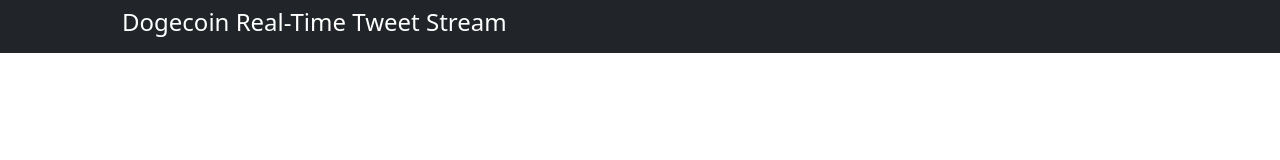
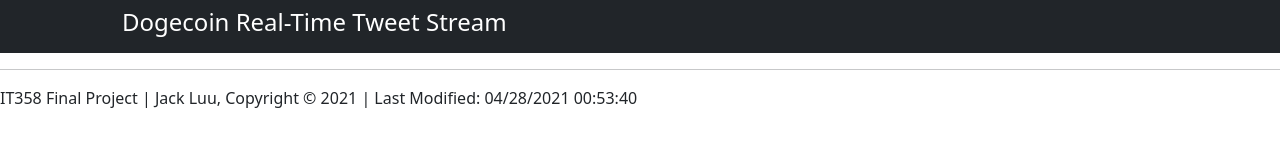
Before and after one commit to jackluucoding/streamtweets, a website: page client/index.html in a window 1280 px wide. Drawn offline with nearby package versions, Linux system fonts and the light colour scheme; no server answers.

Commit message:
Update footer

```diff
--- a/client/index.html
+++ b/client/index.html
@@ -93,4 +93,14 @@
       })
     </script>
   </body>
+  <footer>
+    <hr />
+    <p>
+      IT358 Final Project | Jack Luu, Copyright &copy; 2021
+
+      <script>
+        document.write("| Last Modified: " + document.lastModified);
+      </script>
+    </p>
+  </footer>
 </html>
```
